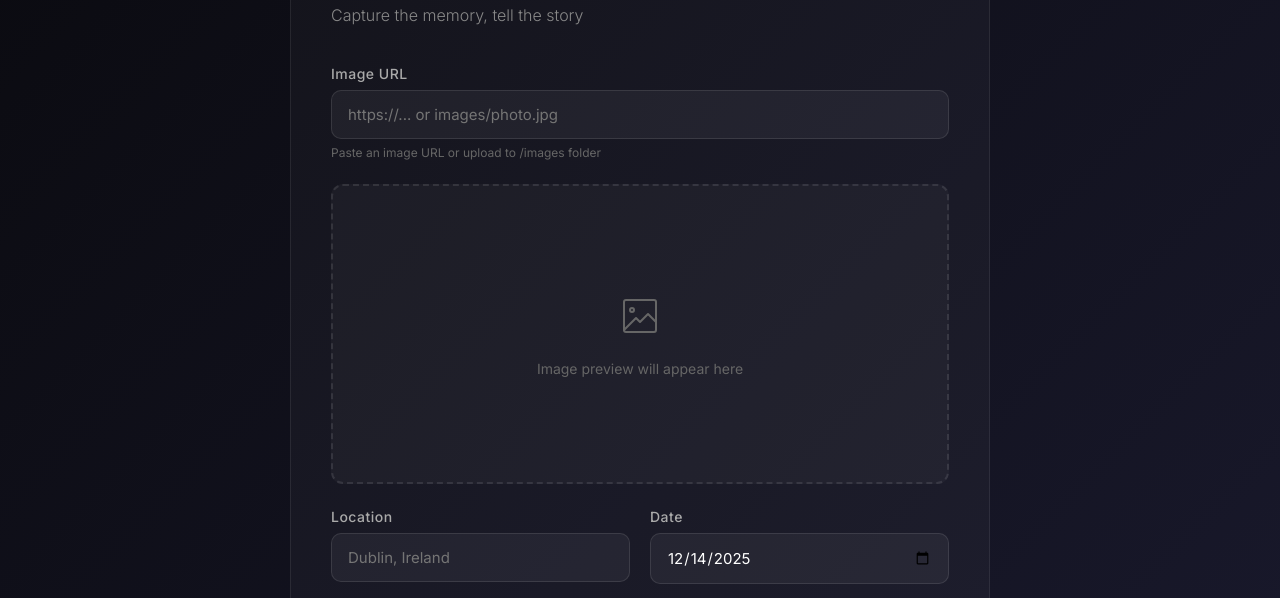
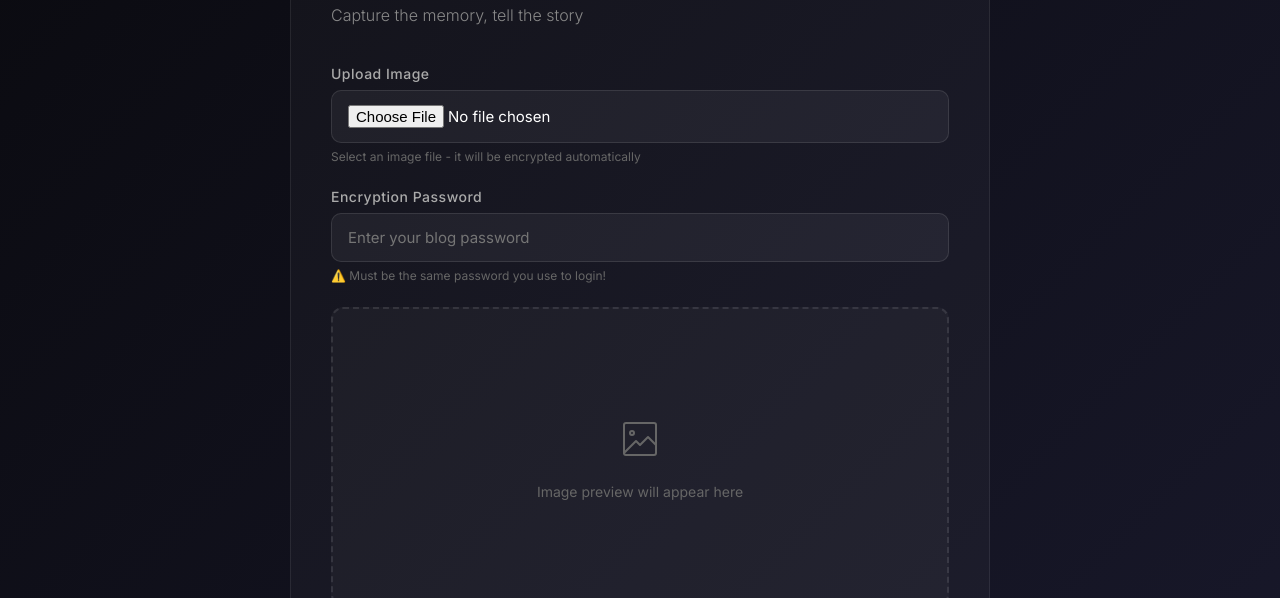
Before and after one commit to Saikumar34/pranathi-blog, a plain HTML site: page admin/index.html in a window 1280 px wide. Shown: the part 202-800 px from the top of the page. Drawn offline with nearby package versions, Linux system fonts and the light colour scheme; sample sign-in values are in the browser's storage.

Commit message:
Add files via upload

```diff
--- a/admin/index.html
+++ b/admin/index.html
@@ -45,9 +45,15 @@
         <p class="admin-subtitle">Capture the memory, tell the story</p>
 
         <div class="form-group">
-          <label for="image">Image URL</label>
-          <input id="image" type="text" placeholder="https://... or images/photo.jpg" class="form-input">
-          <p class="form-hint">Paste an image URL or upload to /images folder</p>
+          <label for="imageFile">Upload Image</label>
+          <input id="imageFile" type="file" accept="image/*" class="form-input" onchange="handleImageUpload()">
+          <p class="form-hint">Select an image file - it will be encrypted automatically</p>
+        </div>
+
+        <div class="form-group">
+          <label for="encryptPassword">Encryption Password</label>
+          <input id="encryptPassword" type="password" placeholder="Enter your blog password" class="form-input">
+          <p class="form-hint">⚠️ Must be the same password you use to login!</p>
         </div>
 
         <div class="image-preview" id="imagePreview">
@@ -97,6 +103,7 @@
   </div>
 
   <script src="../js/auth.js"></script>
+  <script src="../js/crypto.js"></script>
   <script src="../js/admin.js"></script>
 </body>
 </html>
```
